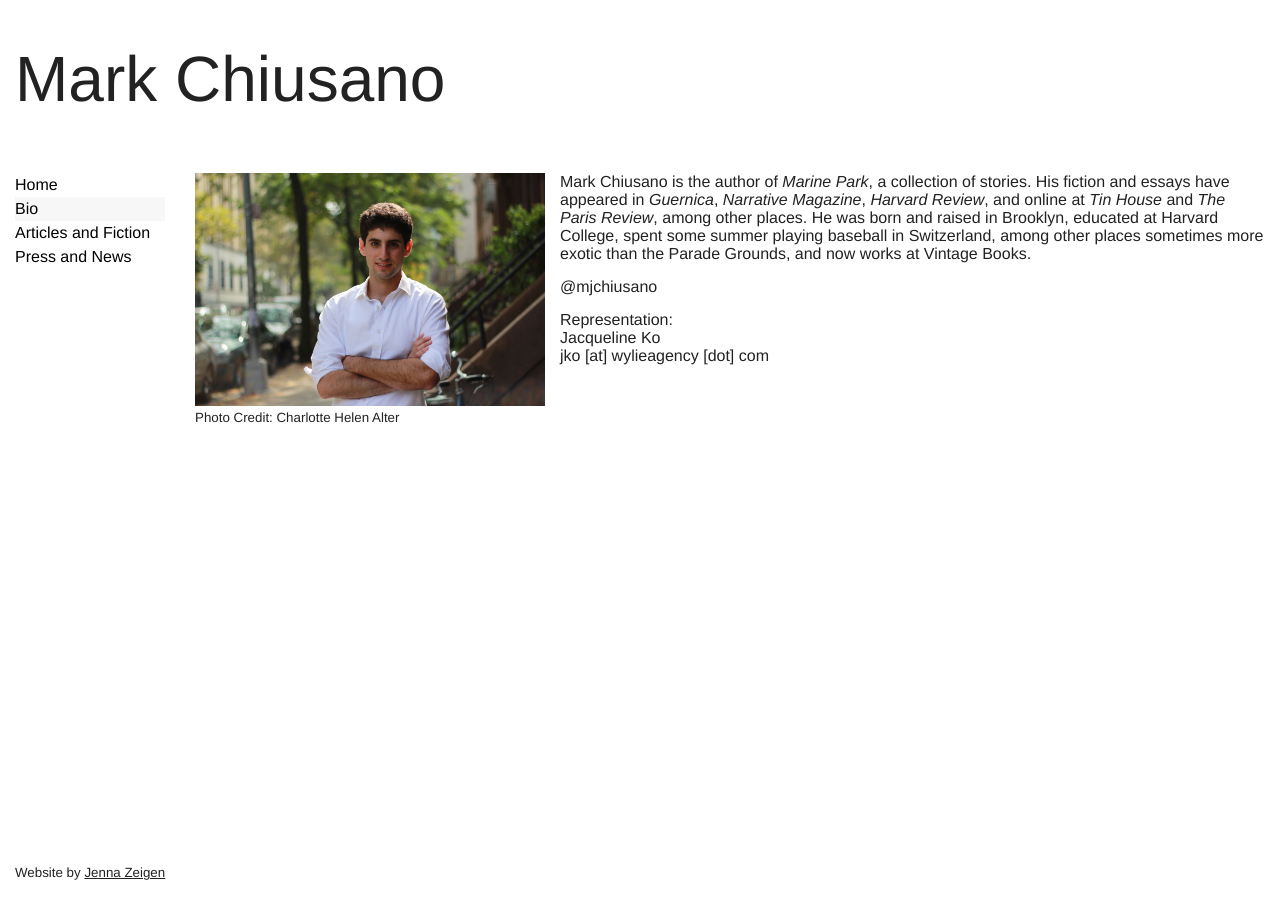
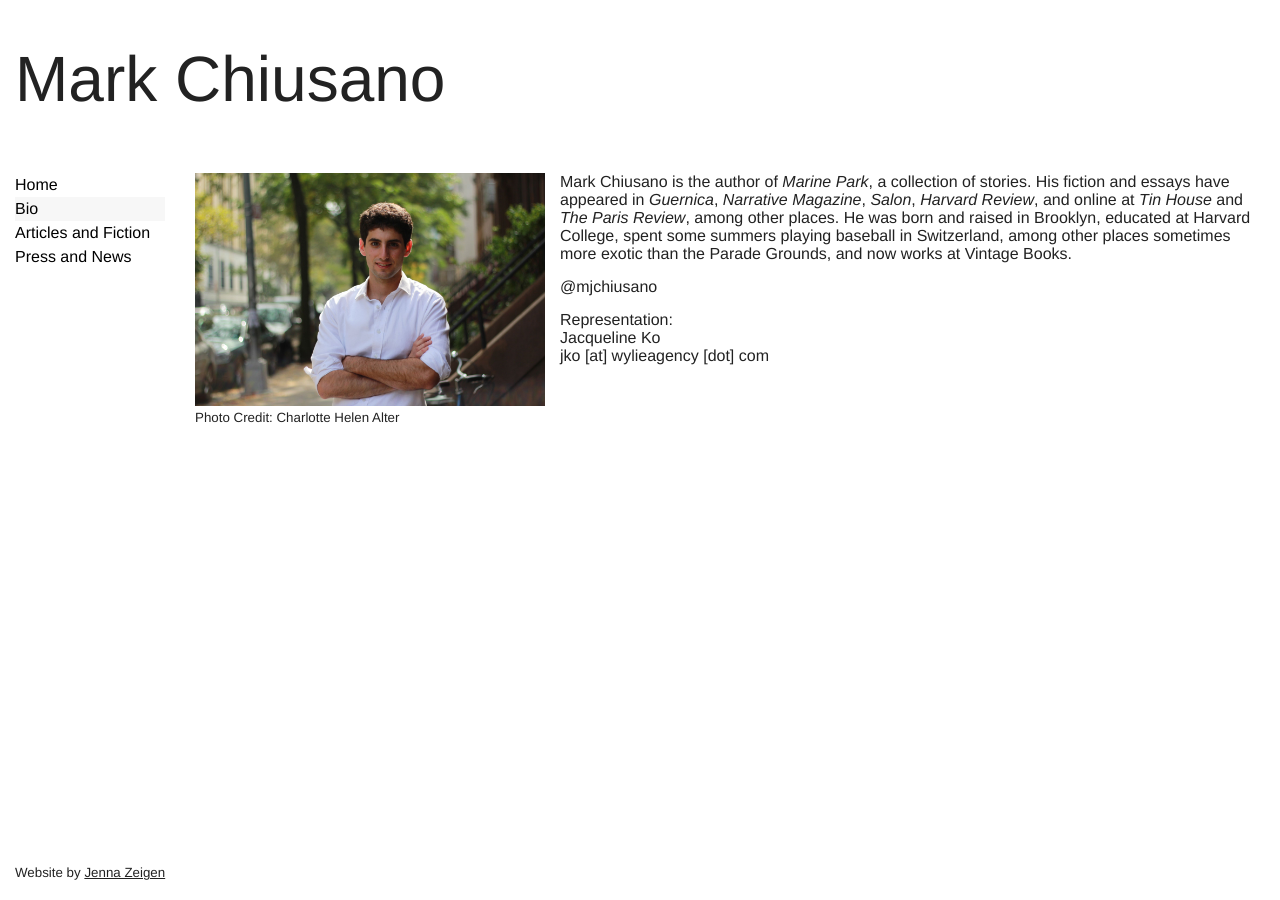
Before and after one commit to mjchiusano/mjchiusano.github.io, a Jekyll site: the page built from bio.html, in a window 1280 px wide. Built offline with Jekyll 4.4.1, drawn with Linux system fonts in a browser that asks for light colours; Markdown is read by kramdown in place of the engine named in the settings.

Commit message:
Bio update
salon etc.

```diff
--- a/bio.html
+++ b/bio.html
@@ -8,7 +8,7 @@ title: Biography
   <small>Photo Credit: Charlotte Helen Alter</small>
 </div>
 
-<p class="gutter-pad-bottom">Mark Chiusano is the author of <i>Marine Park</i>, a collection of stories. His fiction and essays have appeared in <i>Guernica</i>, <i>Narrative Magazine</i>, <i>Harvard Review</i>, and online at <i>Tin House</i> and <i>The Paris Review</i>, among other places. He was born and raised in Brooklyn, educated at Harvard College, spent some summer playing baseball in Switzerland, among other places sometimes more exotic than the Parade Grounds, and now works at Vintage Books.</p>
+<p class="gutter-pad-bottom">Mark Chiusano is the author of <i>Marine Park</i>, a collection of stories. His fiction and essays have appeared in <i>Guernica</i>, <i>Narrative Magazine</i>, <i>Salon</i>, </i><i>Harvard Review</i>, and online at <i>Tin House</i> and <i>The Paris Review</i>, among other places. He was born and raised in Brooklyn, educated at Harvard College, spent some summers playing baseball in Switzerland, among other places sometimes more exotic than the Parade Grounds, and now works at Vintage Books.</p>
 
 <p class="gutter-pad-bottom">@mjchiusano</p>
 
```
